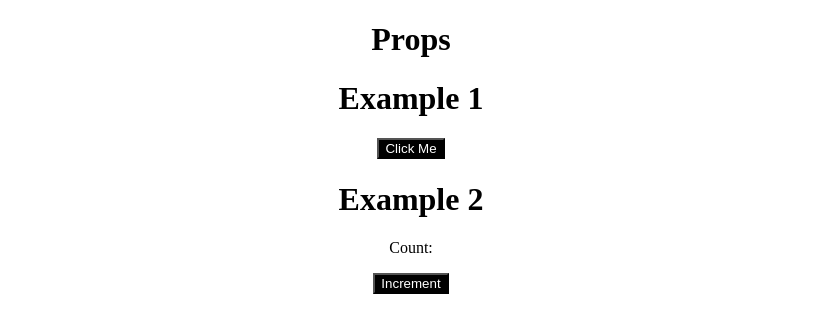
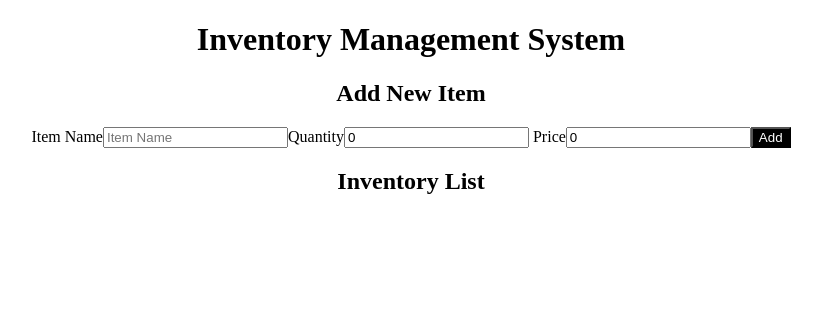
Before and after one commit to qavishaikh/React-Practice, a React (Create React App) app: page / in a window 1280 px wide. Shown: the top 332 px of the page, without its empty margins (229-1051 px from the left). Built offline with nearby package versions, Linux system fonts and the light colour scheme.

Commit message:
Inventry management System

```diff
--- /dev/null
+++ b/src/AddForm.js
@@ -0,0 +1,44 @@
+// AddItemForm.js
+import React, { useState } from 'react';
+
+function AddItemForm({ addNewItem }) {
+  const [item, setItem] = useState({ name: '', quantity: 0, price: 0 });
+
+  const handleSubmit = (e) => {
+    e.preventDefault();
+    addNewItem(item);
+    setItem({ name: '', quantity: 0, price: 0 });
+  };
+
+  return (
+    <div>
+      <h2>Add New Item</h2>
+      <form onSubmit={handleSubmit}>
+        <label> Item Name</label>
+        <input
+          type="text"
+          placeholder="Item Name"
+          value={item.name}
+          onChange={(e) => setItem({ ...item, name: e.target.value })}
+        />
+        <label>Quantity</label>
+        <input
+          type="number"
+          placeholder="Quantity"
+          value={item.quantity}
+          onChange={(e) => setItem({ ...item, quantity: parseInt(e.target.value) })}
+        />
+        <label> Price</label>
+        <input
+          type="number"
+          placeholder="Price"
+          value={item.price}
+          onChange={(e) => setItem({ ...item, price: parseFloat(e.target.value) })}
+        />
+        <button type="submit">Add</button>
+      </form>
+    </div>
+  );
+}
+
+export default AddItemForm;
--- a/src/App.css
+++ b/src/App.css
@@ -7,3 +7,6 @@ button{
   color: white;
   cursor: pointer;
 }
+li{
+  list-style: none;
+}
--- a/src/App.js
+++ b/src/App.js
@@ -1,25 +1,39 @@
-import React, { useState }  from 'react';
+// InventoryApp.js
+import React, { useState } from 'react';
+import InventoryList from './InvertryList';
+import AddItemForm from './AddForm';
 import './App.css'
-import UserProps from './Props';
 
-const App = () => {
+function InventoryApp() {
+  const [inventory, setInventory] = useState([]);
 
-  const handleButtonClick = () => {
-    console.log("Button Clicked");
+  const addNewItem = (item) => {
+    setInventory([...inventory, item]);
   };
 
-  const [count, setCount] = useState(0);
-  const incrementCount = () => {
-    setCount(count + 1);
-  }
+  const deleteItem = (index) => {
+    const updatedInventory = [...inventory];
+    updatedInventory.splice(index, 1);
+    setInventory(updatedInventory);
+  };
+
+  const updateItem = (index, newItem) => {
+    const updatedInventory = [...inventory];
+    updatedInventory[index] = newItem;
+    setInventory(updatedInventory);
+  };
+
   return (
     <div className='App'>
-      <h1>Props</h1>
-      <UserProps handleClick={handleButtonClick}
-      conut={count}
-      increment={incrementCount} />
+      <h1>Inventory Management System</h1>
+      <AddItemForm addNewItem={addNewItem} />
+      <InventoryList
+        inventory={inventory}
+        deleteItem={deleteItem}
+        updateItem={updateItem}
+      />
     </div>
-  )
+  );
 }
 
-export default App
+export default InventoryApp;
--- /dev/null
+++ b/src/InvertryList.js
@@ -0,0 +1,24 @@
+import React from 'react';
+import './App.css'
+
+function InventoryList({ inventory, deleteItem, updateItem }) {
+  return (
+    <div>
+      <h2>Inventory List</h2>
+      <ul>
+        {inventory.map((item, index) => (
+          <li key={index}>
+            {item.name} - Quantity: {item.quantity}, Price: {item.price.toFixed(2)}
+            <button onClick={() => deleteItem(index)}>Delete</button>
+            <button onClick={() => {
+              const newItem = { ...item, /* specify updated properties */ };
+              updateItem(index, newItem);
+            }}>Update</button>
+          </li>
+        ))}
+      </ul>
+    </div>
+  );
+}
+
+export default InventoryList;
--- a/src/Props.jsx
+++ /dev/null
@@ -1,17 +0,0 @@
-import React from 'react'
-
-const UserProps = (props) => {
-    console.log(props);
-  return (
-    <div>
-      <h1>Example 1</h1>
-      <button onClick={props.handleClick}>Click Me </button>
-
-      <h1>Example 2</h1>
-      <p>Count: {props.count}</p>
-      <button onClick={props.increment}>Increment</button>
-    </div>
-  )
-}
-
-export default UserProps
```
